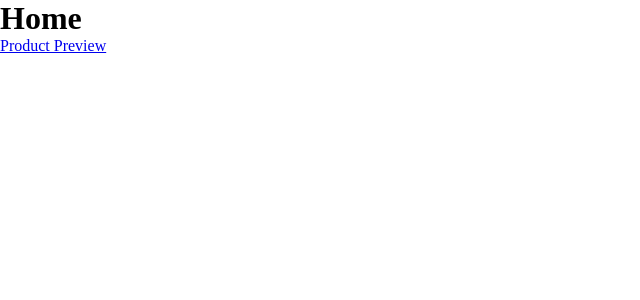
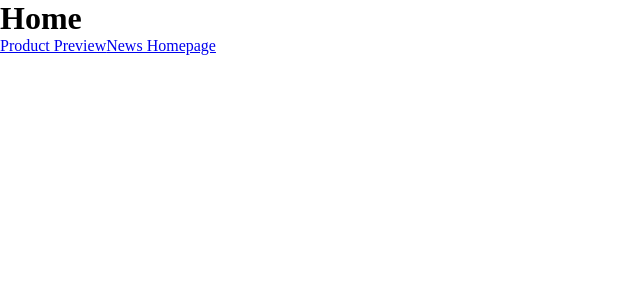
Before and after one commit to j-barreiros/frontend-practice, a React (Vite) app: page / in a window 1280 px wide. Shown: the top 300 px of the page, without its empty margins (0-640 px from the left). Built offline with nearby package versions, Linux system fonts and the light colour scheme.

Commit message:
Linked News Homepage to the rest of the project

```diff
--- a/src/App.tsx
+++ b/src/App.tsx
@@ -5,6 +5,7 @@ import './App.css'
 import { createBrowserRouter, createRoutesFromElements, Route, Link, Outlet, RouterProvider } from 'react-router-dom'
 import Home from './pages/Home/Home'
 import ProductPreview from './pages/ProductPreview/ProductPreview'
+import NewsHomepage from './pages/NewsHomepage/NewsHomepage'
 
 function App() {
 
@@ -13,6 +14,7 @@ function App() {
       <Route path='/' element={<Root />}>
         <Route index element={<Home />} />
         <Route path='product-preview' element={<ProductPreview />} />
+        <Route path='news-homepage' element={<NewsHomepage />} />
       </Route>
     )
   )
--- a/src/pages/Home/Home.tsx
+++ b/src/pages/Home/Home.tsx
@@ -7,6 +7,7 @@ const Home = () => {
         <StyledHome>
             <h1>Home</h1>
             <Link to='/product-preview'>Product Preview</Link>
+            <Link to='/news-homepage'>News Homepage</Link>
         </StyledHome>
     )
 }
```
